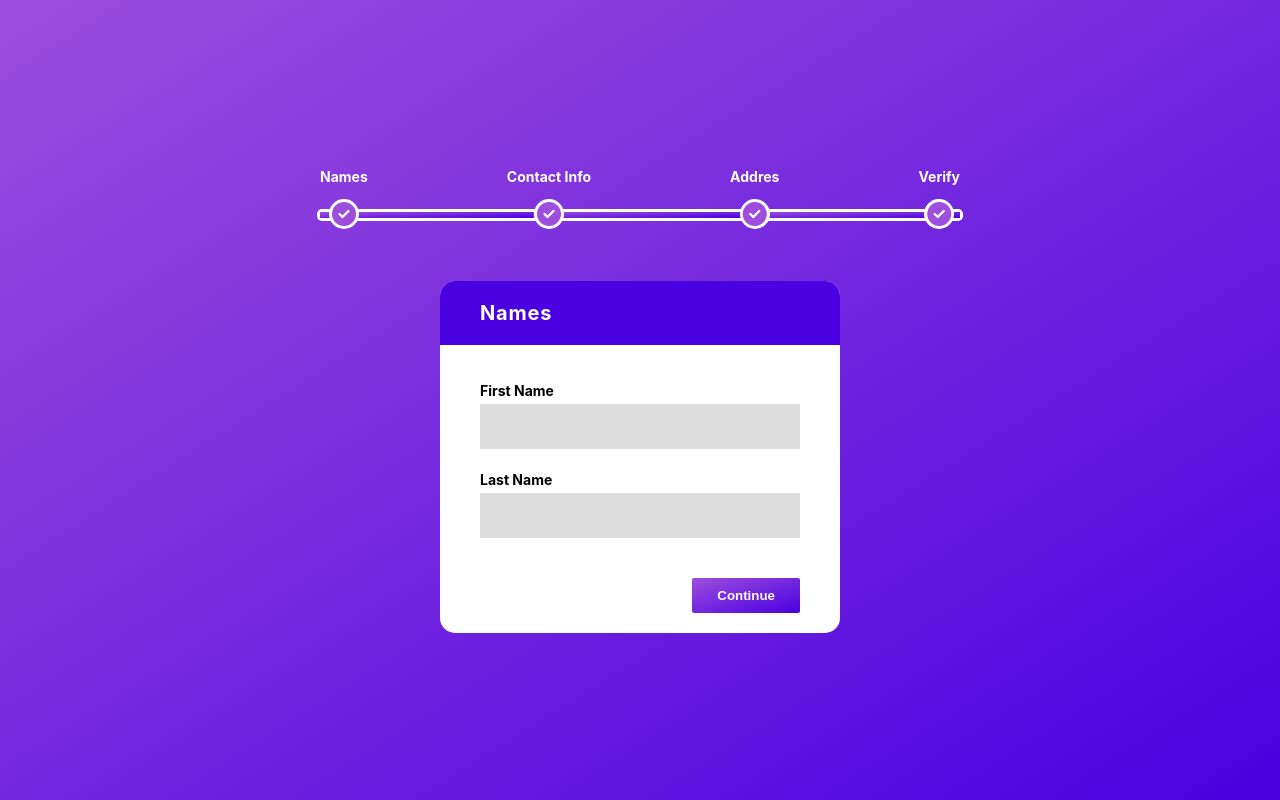
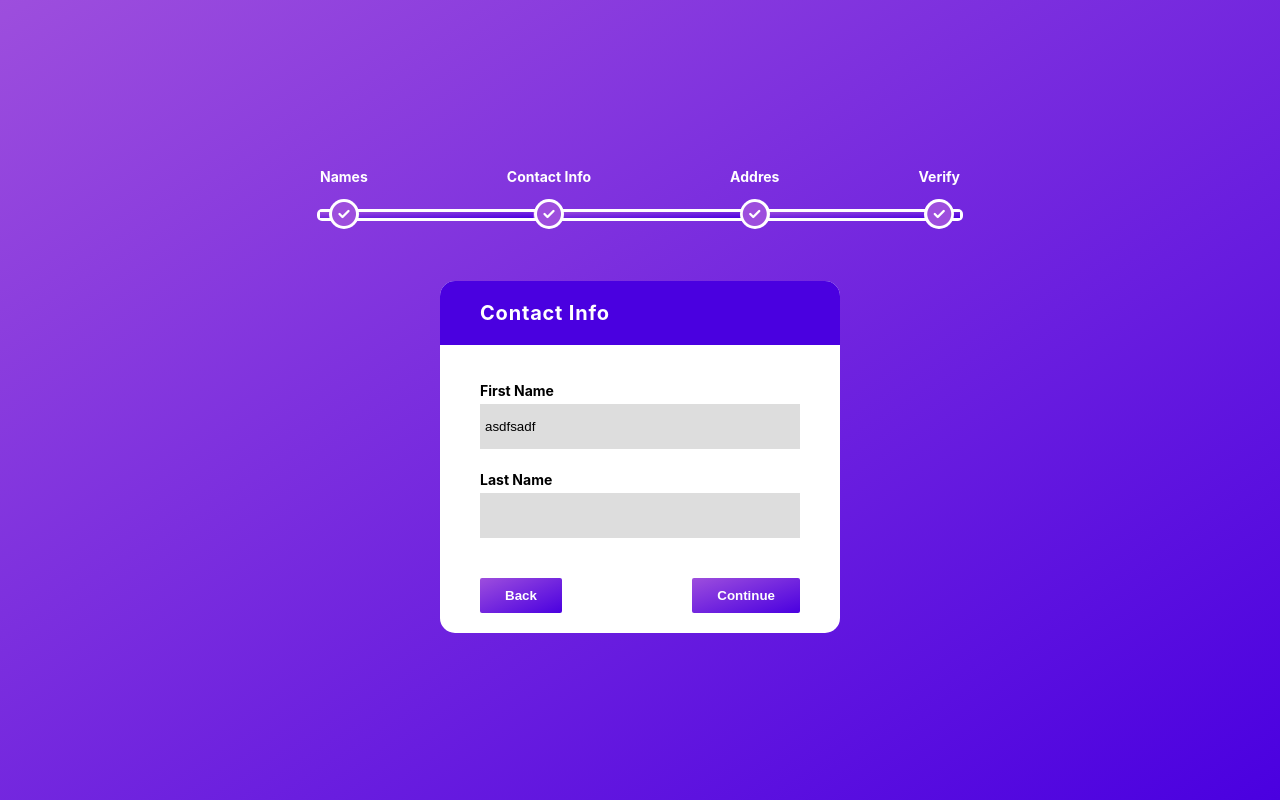
Before and after one commit to mathia-gowb/react-step-form, a React (Create React App) app: page / in a window 1280 px wide. Both pictures are taken after a click on the button "Continue". Built offline with nearby package versions, Linux system fonts and the light colour scheme.

Commit message:
temporary storing of data on object

```diff
--- a/src/App.css
+++ b/src/App.css
@@ -149,10 +149,10 @@ button{
 .foward-button{
   float:right
 }
-#step-1 .back-button{
+#step-0 .back-button{
   display:none
 }
-#step-1 .foward-button{
+#step-0 .foward-button{
   float:right;
 }
 .final-info h1{
--- a/src/App.js
+++ b/src/App.js
@@ -5,18 +5,47 @@ import {InputFormContainer } from './components/input-form-container';
 
 function App() {
   const [formValues,setFormValues]=useState({
-      firstName:"",
+      firstName:"asdfsadf",
       lastName:"",
       email:"",
       phoneNumber:"",
       telephoneNumber:"",
       city:"",
       streetAddress:"",
-  })
+  });
+  const [formStep,setFormStep]=useState(0);
+  const stepInfo=[
+      {stepName:'Name',stepIdentifier:'name'},
+      {stepName:'Contact Info',stepIdentifier:'contact-info'},
+      {stepName:'address',stepIdentifier:'address'}
+    ];
+
+  function handleNext(){
+    setFormStep(prev=>prev+1);
+    console.log('next')
+  }
+  function handleBack(){
+    setFormStep(prev=>prev-1)
+  }
+
+  function handleInput({target}){
+    setFormValues((prev)=>{
+      return {...prev,[target.id]:target.value}
+    })
+  }
+  console.log(formStep)
   return (
     <div className="App" >
       <Header/>
-      <InputFormContainer formInfo={formValues} formStep={"names"} stepName={"Names"}/>
+      <InputFormContainer
+        formInfo={formValues}
+        formStepId={stepInfo[formStep].stepIdentifier}
+        stepNumber={formStep}
+        stepName={stepInfo[formStep].stepName}
+        handleInput={handleInput}
+        handleNext={handleNext}
+        handleBack={handleBack}
+      />
     </div>
   );
 
--- a/src/components/action-buttons.js
+++ b/src/components/action-buttons.js
@@ -1,8 +1,8 @@
-export function ActionButtons(){
+export function ActionButtons(props){
     return (
-        <div className="form-buttons " id="step-1">
-            <button className="back-button">Back</button>
-            <button className="foward-button">Continue</button>
+        <div className="form-buttons " id={`step-${props.stepNumber}`}>
+            <button className="back-button" onClick={props.handleBack}>Back</button>
+            <button className="foward-button" onClick={props.handleNext}>Continue</button>
         </div>
     )
 }
--- a/src/components/forms.js
+++ b/src/components/forms.js
@@ -4,20 +4,20 @@ export function Form(props){
     case "contact-info":
       /* makes the currentForm be the contact info form */
       currentForm= (
-        <form>
+        <form onChange={props.handleInput} id="active-form">
         <label>Email</label>
         <br/>
-        <input type="text"required  value={props.formInfo.email}/>
+        <input id="email" type="text"required  defaultValue={props.formInfo.email}/>
         <br/>
         <br/>
         <label>Phone Number</label>
         <br/>
-        <input type="number"required value={props.formInfo.phoneNumber}/>
+        <input id="phoneNumber" type="number" required defaultValue={props.formInfo.phoneNumber}/>
         <br/>
         <br/>
         <label>Telephone Number</label>
         <br/>
-        <input type="number"required value={props.formInfo.telePhoneNumber}/>
+        <input id="telephoneNumber" type="number"required defaultValue={props.formInfo.telePhoneNumber}/>
       </form>
     );
     break;
@@ -25,15 +25,15 @@ export function Form(props){
     case "address":
       /* makes currentForm become the addressform */
       currentForm = (
-        <form>
+        <form onChange={props.handleInput} id="active-form">
         <label>City</label>
         <br/>
-        <input required value={props.formInfo.city}/>
+        <input id="city" required defaultValue={props.formInfo.city}/>
         <br/>
         <br/>
         <label>Street Address</label>
         <br/>
-        <input required value={props.formInfo.streetAddress}/>
+        <input id="streetAddress"required defaultValue={props.formInfo.streetAddress}/>
       </form>
     );
     break;
@@ -41,15 +41,15 @@ export function Form(props){
     default:
       /* outputs the names form which is the first form */
       currentForm = (
-        <form>
+        <form onChange={props.handleInput} id="active-form">
         <label>First Name</label>
         <br/>
-        <input required value={props.formInfo.firstName}/>
+        <input id="firstName"required defaultValue={props.formInfo.firstName}/>
         <br/>
         <br/>
         <label>Last Name</label>
         <br/>
-        <input required value={props.formInfo.lastName}/>
+        <input id="lastName" required defaultValue={props.formInfo.lastName}/>
       </form>
     );
     break
--- a/src/components/input-form-container.js
+++ b/src/components/input-form-container.js
@@ -2,15 +2,17 @@
 import { ActionButtons } from "./action-buttons";
 import { Form } from "./forms";
 
+
 export function InputFormContainer(props){
+
 
     return (
         <div className="form-wrapper">
         <div className="form-header">
         {props.stepName}
         </div>
-        <Form formInfo={props.formInfo} formStep={props.formStep}></Form>
-        <ActionButtons/>
+        <Form handleInput={props.handleInput} formInfo={props.formInfo} formStep={props.formStep}></Form>
+        <ActionButtons handleBack={props.handleBack} handleNext={props.handleNext} stepNumber={props.stepNumber}/>
 
       </div>
     )
```
